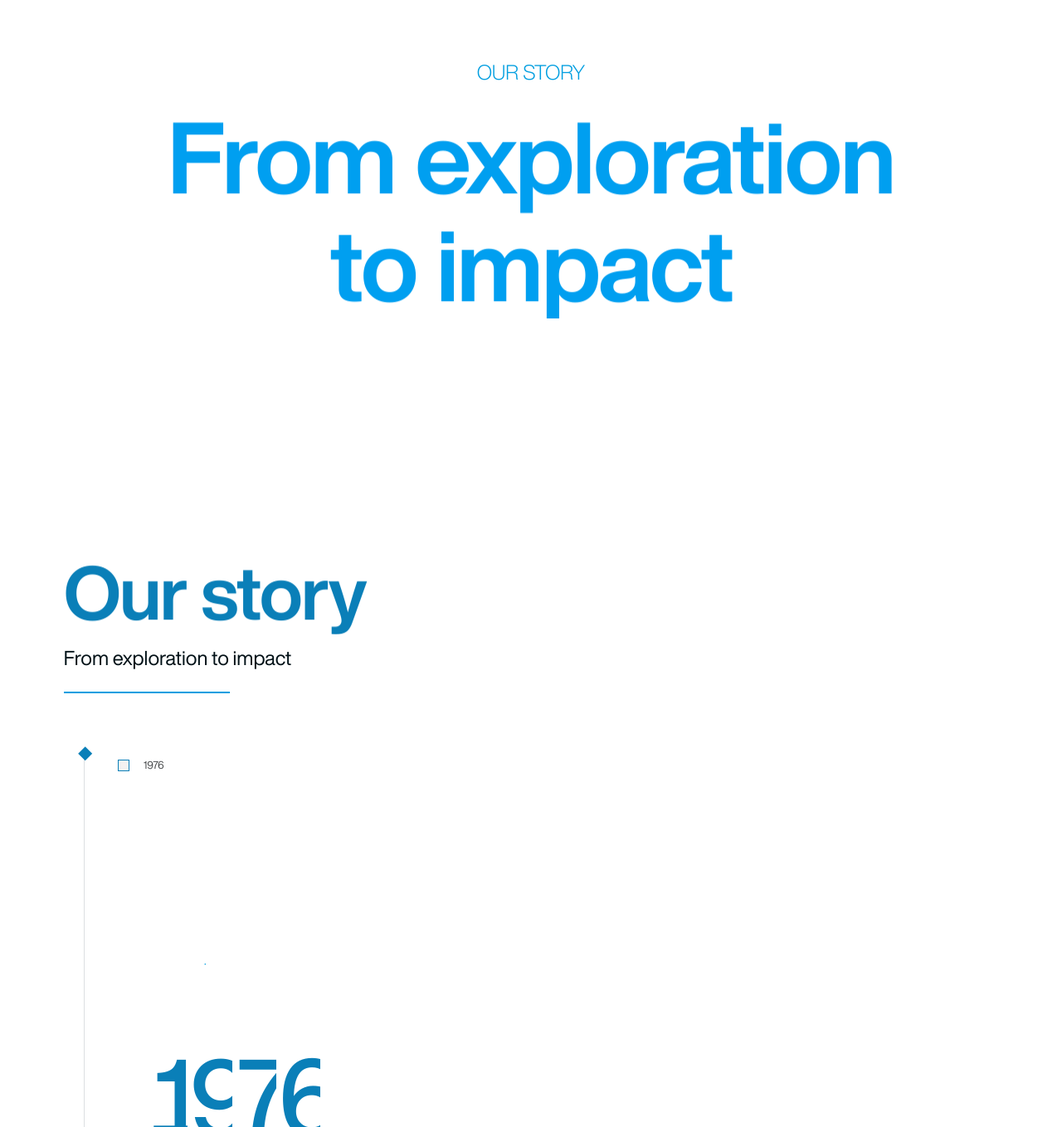
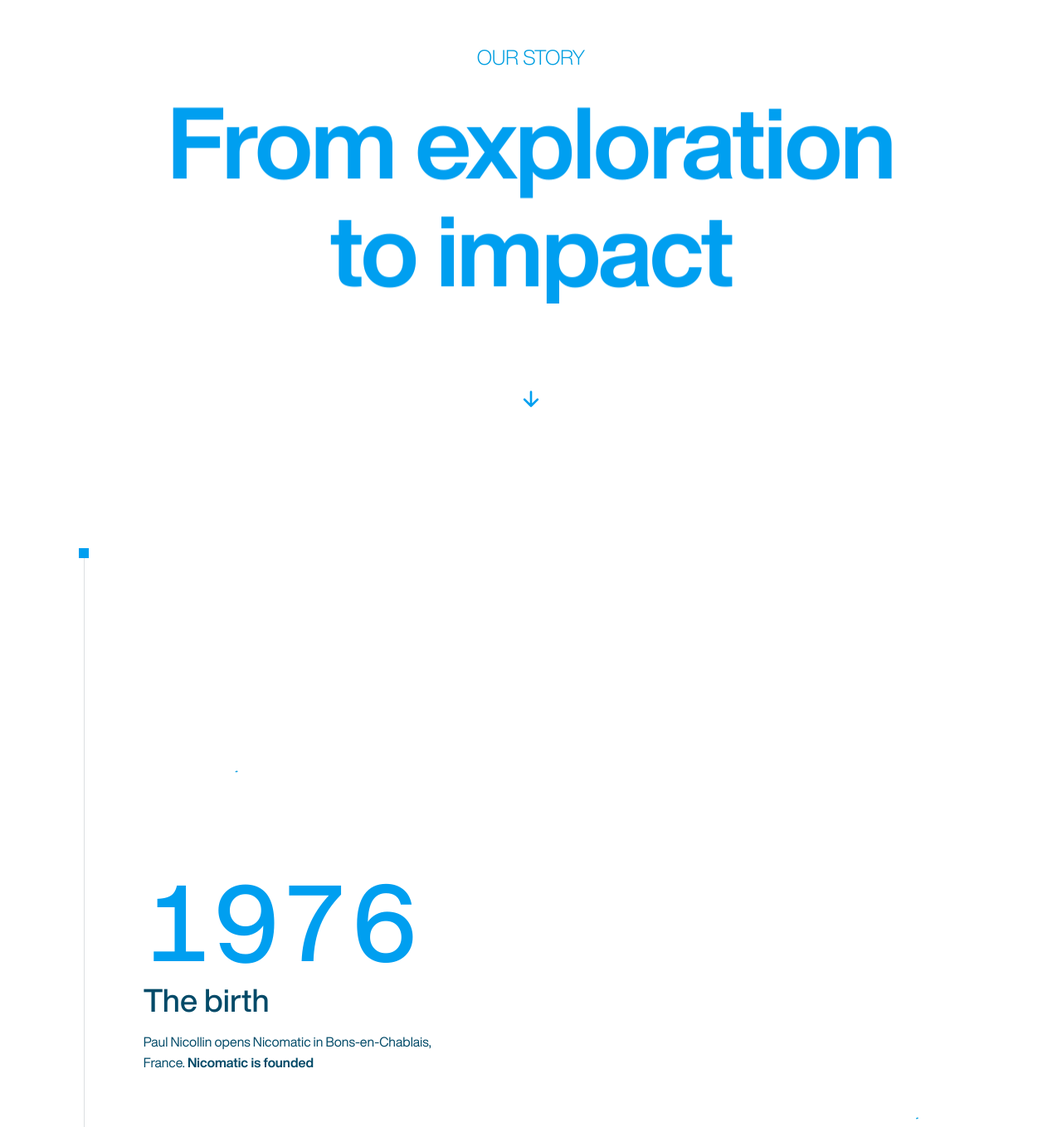
Before and after one commit to Ndiooro/NSN, a Next.js app: page /en/about in a window 1280 px wide. Shown: the part 111-1470 px from the top of the page at 83% size. Built offline with nearby package versions, Linux system fonts and the light colour scheme.

Commit message:
Values section on aboutpage

```diff
--- a/messages/en.json
+++ b/messages/en.json
@@ -36,11 +36,11 @@
     "story": {
       "steps": {
         "1976": {
-          "title": "The spark",
+          "title": "The birth",
           "description": "Paul Nicollin opens Nicomatic in Bons-en-Chablais, France. <b>Nicomatic is founded</b>"
         },
         "2022": {
-          "title": "The first stones",
+          "title": "The spark",
           "description": "It all starts with a bold vision: bridging the gap between industry and innovation in Africa. In 2022, we lay our <b>first stones</b> in Senegal, exploring strategic partnerships with leading engineering schools such as <b>École Polytechnique de Dakar</b>. Far from a simple transfer of skills, we are building an ecosystem where <b>engineering and creativity</b> intertwine to shape the future of local industry."
         },
         "2024": {
--- a/messages/fr.json
+++ b/messages/fr.json
@@ -39,11 +39,11 @@
     "story": {
       "steps": {
         "1976": {
-          "title": "Le déclic",
+          "title": "La naissance",
           "description": "Paul Nicollin ouvre Nicomatic à Bons-en-Chablais, en France. <b>Nicomatic est fondé</b>"
         },
         "2022": {
-          "title": "Les premières pierres",
+          "title": "Le déclic",
           "description": "Tout commence avec une vision audacieuse : combler le fossé entre l’industrie et l’innovation en Afrique. En 2022, nous posons <b>nos premières pierres</b> au Sénégal, explorant des partenariats stratégiques avec les grandes écoles d’ingénieurs comme l’<b>École Polytechnique de Dakar</b>. Loin d’un simple transfert de compétences, nous bâtissons un écosystème où <b>ingénierie et créativité</b> s’entrelacent pour façonner l’avenir de l’industrie locale."
         },
         "2024": {
--- a/src/components/animations/DateRoller/DateRoller.css
+++ b/src/components/animations/DateRoller/DateRoller.css
@@ -8,11 +8,12 @@
 
 .date-roller__visual {
   display: inline-flex;
+  column-gap: 0.03em;
 }
 
 .date-roller__window {
   display: block;
-  width: 0.66ch;
+  width: 0.62em;
   height: 1em;
   overflow: hidden;
 }
--- a/src/components/sections/about/AboutHero/AboutHero.css
+++ b/src/components/sections/about/AboutHero/AboutHero.css
@@ -7,12 +7,40 @@
   overflow: hidden;
   padding-top: calc(
     var(--header-offset, 72px) +
-      max(clamp(24px, 6vw, 96px), env(safe-area-inset-top))
+      max(clamp(8px, 2vw, 32px), env(safe-area-inset-top))
   );
-  padding-right: max(clamp(24px, 6vw, 96px), env(safe-area-inset-right));
-  padding-bottom: max(clamp(24px, 6vw, 96px), env(safe-area-inset-bottom));
-  padding-left: max(clamp(24px, 6vw, 96px), env(safe-area-inset-left));
+  padding-right: max(clamp(8px, 2vw, 32px), env(safe-area-inset-right));
+  padding-bottom: max(clamp(8px, 2vw, 32px), env(safe-area-inset-bottom));
+  padding-left: max(clamp(8px, 2vw, 32px), env(safe-area-inset-left));
   background-color: var(--hero-bg1);
+}
+
+.about-hero__scroll-hint {
+  position: absolute;
+  z-index: 15;
+  bottom: max(clamp(0.75rem, 1.5vw, 1.5rem), env(safe-area-inset-bottom));
+  left: 50%;
+  color: #009ff0;
+  font-size: 1.75rem;
+  transform: translateX(-50%);
+  animation: about-hero-scroll-hint 1.8s ease-in-out infinite;
+}
+
+@keyframes about-hero-scroll-hint {
+  0%,
+  100% {
+    translate: 0 0;
+  }
+
+  50% {
+    translate: 0 0.4rem;
+  }
+}
+
+@media (prefers-reduced-motion: reduce) {
+  .about-hero__scroll-hint {
+    animation: none;
+  }
 }
 
 .about-hero__content {
@@ -22,6 +50,7 @@
   max-width: 70rem;
   margin-inline: auto;
   text-align: center;
+  padding-bottom: max(clamp(18px, 3vw, 36px), env(safe-area-inset-bottom));
 }
 
 .about-hero__veil {
--- a/src/components/sections/about/AboutHero/AboutHero.tsx
+++ b/src/components/sections/about/AboutHero/AboutHero.tsx
@@ -1,6 +1,6 @@
 import { getTranslations } from 'next-intl/server';
+import Script from 'next/script';
 import { AuroraBackground } from '@/components/animations/AuroraBackground/AuroraBackground';
-import { DrawRule } from '@/components/animations/DrawRule/DrawRule';
 import { FadeIn } from '@/components/animations/FadeIn/FadeIn';
 import { ParticleTitle } from '@/components/animations/ParticleTitle/ParticleTitle';
 import './AboutHero.css';
@@ -10,6 +10,11 @@ export async function AboutHero() {
 
   return (
     <section className="about-hero">
+      <Script
+        src="https://unpkg.com/ionicons@7.1.0/dist/ionicons/ionicons.esm.js"
+        type="module"
+        strategy="afterInteractive"
+      />
       <AuroraBackground />
       <div className="about-hero__content">
         <div className="about-hero__veil" aria-hidden="true" />
@@ -22,8 +27,12 @@ export async function AboutHero() {
           {t('eyebrow')}
         </FadeIn>
         <ParticleTitle text={t('title')} />
-
       </div>
+      <ion-icon
+        className="about-hero__scroll-hint"
+        name="arrow-down-outline"
+        aria-hidden="true"
+      />
     </section>
   );
 }
--- a/src/components/sections/about/Storytelling/ScrollTimeline.tsx
+++ b/src/components/sections/about/Storytelling/ScrollTimeline.tsx
@@ -1,16 +1,9 @@
 "use client";
 
 import { useEffect, useRef, type ReactNode } from "react";
-import { smoothstep } from "@/lib/smoothstep";
 
 interface ScrollTimelineProps {
   children: ReactNode;
-}
-
-interface AnchorMeasure {
-  anchor: HTMLElement;
-  offset: number;
-  placeholder: HTMLElement;
 }
 
 interface DrawMeasure {
@@ -44,18 +37,6 @@ export function ScrollTimeline({ children }: ScrollTimelineProps) {
 
     container.dataset.jsActive = "true";
 
-    const anchors = Array.from(
-      container.querySelectorAll<HTMLElement>("[data-anchor]"),
-    );
-    const anchorMeasures: AnchorMeasure[] = [];
-    anchors.forEach((anchor) => {
-      const placeholder = container.querySelector<HTMLElement>(
-        `[data-placeholder="${anchor.dataset.anchor}"]`,
-      );
-      if (placeholder) {
-        anchorMeasures.push({ anchor, offset: 0, placeholder });
-      }
-    });
     const drawMeasures: DrawMeasure[] = Array.from(
       container.querySelectorAll<HTMLElement>("[data-draw]"),
     ).map((element) => ({ element, height: 0, offset: 0, progress: 0 }));
@@ -64,16 +45,10 @@ export function ScrollTimeline({ children }: ScrollTimelineProps) {
     let runnerY = 0;
     let frameId: number | null = null;
     let isNearViewport = false;
-    let dockedIndex: number | null = null;
 
     const measure = () => {
       const containerRect = container.getBoundingClientRect();
       containerHeight = containerRect.height;
-      anchorMeasures.forEach((item) => {
-        const anchorRect = item.anchor.getBoundingClientRect();
-        item.offset =
-          anchorRect.top - containerRect.top + anchorRect.height * 0.5;
-      });
       drawMeasures.forEach((item) => {
         const rect = item.element.getBoundingClientRect();
         item.offset = rect.top - containerRect.top;
@@ -93,52 +68,16 @@ export function ScrollTimeline({ children }: ScrollTimelineProps) {
 
     const update = () => {
       frameId = null;
-      if (!isNearViewport || anchorMeasures.length === 0) return;
+      if (!isNearViewport) return;
 
       const containerTop = container.getBoundingClientRect().top;
       const viewportHeight = window.innerHeight;
-      const follow = viewportHeight * 0.5 - containerTop;
-      let closestIndex = 0;
-
-      for (let index = 1; index < anchorMeasures.length; index += 1) {
-        if (
-          Math.abs(follow - anchorMeasures[index].offset) <
-          Math.abs(follow - anchorMeasures[closestIndex].offset)
-        ) {
-          closestIndex = index;
-        }
-      }
-
-      const closestAnchor = anchorMeasures[closestIndex].offset;
-      const distance = Math.abs(follow - closestAnchor);
-      const dockingRadius = viewportHeight * 0.2;
-      const blend = smoothstep(0, 1, Math.min(distance / dockingRadius, 1));
       const targetY = clamp(
-        closestAnchor + (follow - closestAnchor) * blend,
+        viewportHeight * 0.5 - containerTop,
         0,
         containerHeight,
       );
       runnerY += (targetY - runnerY) * 0.18;
-
-      const shouldDock = distance < dockingRadius * 0.35;
-      if (shouldDock && dockedIndex !== closestIndex) {
-        dockedIndex = closestIndex;
-        runner.dataset.docked = "true";
-        runner.dataset.halo = "true";
-        anchorMeasures.forEach((item, index) => {
-          item.placeholder.toggleAttribute(
-            "data-filled",
-            index === dockedIndex,
-          );
-        });
-      } else if (!shouldDock && dockedIndex !== null) {
-        dockedIndex = null;
-        delete runner.dataset.docked;
-        delete runner.dataset.halo;
-        anchorMeasures.forEach((item) => {
-          item.placeholder.removeAttribute("data-filled");
-        });
-      }
 
       runner.style.setProperty("--runner-y", `${runnerY}px`);
       railProgress.style.transform = `scaleY(${clamp(
@@ -150,13 +89,13 @@ export function ScrollTimeline({ children }: ScrollTimelineProps) {
       let settling = Math.abs(targetY - runnerY) >= 0.1;
       drawMeasures.forEach((item) => {
         const top = containerTop + item.offset;
-        const denominator = viewportHeight * 0.4 + item.height * 0.5;
+        const denominator = viewportHeight * 0.6 + item.height * 0.5;
         const target = clamp(
-          (viewportHeight * 0.85 - top) / Math.max(denominator, 1),
+          (viewportHeight - top) / Math.max(denominator, 1),
           0,
           1,
         );
-        item.progress += (target - item.progress) * 0.18;
+        item.progress += (target - item.progress) * 0.08;
         item.element.style.setProperty("--p", `${item.progress}`);
         if (Math.abs(target - item.progress) >= 0.001) settling = true;
       });
@@ -233,9 +172,11 @@ export function ScrollTimeline({ children }: ScrollTimelineProps) {
       <div className="story-timeline__rail" aria-hidden="true">
         <span className="story-timeline__rail-progress" data-rail-progress />
       </div>
-      <div className="story-timeline__runner" data-runner aria-hidden="true">
-        <span className="story-timeline__halo" />
-      </div>
+      <div
+        className="story-timeline__runner"
+        data-runner
+        aria-hidden="true"
+      ></div>
       {children}
     </div>
   );
--- a/src/components/sections/about/Storytelling/Storytelling.css
+++ b/src/components/sections/about/Storytelling/Storytelling.css
@@ -1,6 +1,6 @@
 .storytelling {
   padding: clamp(4rem, 12vw, 10rem) clamp(24px, 6vw, 96px);
-  background-color: 009FF0;
+  background-color: #ffffff;
 }
 
 .storytelling__inner {
@@ -52,7 +52,7 @@
   position: absolute;
   inset: 0 auto 0 0;
   width: 1.5px;
-  background-color: var(--brand-strong);
+  background-color: #009ff0;
   transform: scaleY(1);
   transform-origin: top;
 }
@@ -65,42 +65,9 @@
   display: none;
   width: 12px;
   height: 12px;
-  background-color: var(--brand-strong);
+  background-color: #009ff0;
   transform: translate3d(-50%, var(--runner-y, 0px), 0);
-  rotate: 45deg;
-  scale: 1;
-  transition:
-    rotate 180ms ease,
-    scale 180ms ease;
   pointer-events: none;
-}
-
-.story-timeline__runner[data-docked="true"] {
-  rotate: 0deg;
-  scale: 1.15;
-}
-
-.story-timeline__halo {
-  position: absolute;
-  inset: 0;
-  border: 1px solid var(--brand-strong);
-  opacity: 0;
-}
-
-.story-timeline__runner[data-halo="true"] .story-timeline__halo {
-  animation: story-timeline-halo 700ms ease-out;
-}
-
-@keyframes story-timeline-halo {
-  from {
-    opacity: 0.5;
-    transform: scale(1);
-  }
-
-  to {
-    opacity: 0;
-    transform: scale(2.4);
-  }
 }
 
 .story-timeline[data-js-active="true"] .story-timeline__rail-progress {
@@ -115,55 +82,20 @@
   display: grid;
   min-height: 85svh;
   grid-template-columns: 48px minmax(0, 1fr);
-  grid-template-rows: auto minmax(0, 1fr);
-}
-
-.story-step__anchor-row {
-  display: grid;
-  grid-column: 1 / -1;
-  grid-template-columns: 48px minmax(0, 1fr);
   align-items: center;
-  min-height: 20px;
-}
-
-.story-step__marker-slot {
-  width: 14px;
-  height: 14px;
-  justify-self: center;
-  border: 1.5px solid var(--brand-strong);
-  background-color: var(--brand-strong);
-}
-
-.story-step__marker-slot[data-filled] {
-  background-color: var(--brand-strong);
-}
-
-.story-timeline[data-js-active="true"] .story-step__marker-slot {
-  background-color: var(--surface-warm);
-}
-
-.story-timeline[data-js-active="true"] .story-step__marker-slot[data-filled] {
-  background-color: var(--brand-strong);
-}
-
-.story-step__anchor {
-  color: var(--muted);
-  font-size: 0.8rem;
-  line-height: 1.2;
 }
 
 .story-step__content {
   display: flex;
   grid-column: 2;
-  grid-row: 2;
   flex-direction: column;
   align-self: center;
 }
 
 .story-step__illustration {
   display: block;
-  width: clamp(140px, 22vw, 260px);
-  max-height: 36svh;
+  width: clamp(210px, 35vw, 390px);
+  max-height: 44svh;
   margin-bottom: clamp(1.5rem, 4vw, 3rem);
   overflow: visible;
 }
@@ -179,7 +111,7 @@
 
 .story-step__date {
   display: block;
-  color: var(--brand-strong);
+  color: #009ff0;
   font-size: clamp(3.5rem, 11vw, 8rem);
   font-weight: 500;
   line-height: 1;
@@ -195,7 +127,7 @@
 .story-step__title {
   display: block;
   margin-top: 0.55rem;
-  color: var(--ink);
+  color: #024a68;
   font-size: clamp(1.5rem, 3vw, 2.5rem);
   font-weight: 500;
   line-height: 1.15;
@@ -214,14 +146,14 @@
 .story-step__copy {
   max-width: 38ch;
   margin: 1rem 0 0;
-  color: var(--muted);
+  color: #024a68;
   font-size: clamp(1rem, 1.15vw, 1.0625rem);
   line-height: 1.6;
   text-wrap: pretty;
 }
 
 .story-step__copy strong {
-  color: var(--ink);
+  color: #024a68;
   font-weight: 600;
 }
 
@@ -256,10 +188,6 @@
     grid-template-columns: 24px minmax(0, 1fr);
   }
 
-  .story-step__anchor-row {
-    grid-template-columns: 24px minmax(0, 1fr);
-  }
-
   .story-step__content,
   .story-step[data-align="right"] .story-step__content {
     align-items: flex-start;
@@ -267,8 +195,8 @@
   }
 
   .story-step__illustration {
-    width: min(60%, 260px);
-    max-height: 32svh;
+    width: min(85%, 320px);
+    max-height: 38svh;
   }
 
   .story-step__copy-reveal {
@@ -290,10 +218,6 @@
     display: none !important;
   }
 
-  .story-step__marker-slot {
-    background-color: var(--brand-strong) !important;
-  }
-
   .story-step__illustration path {
     stroke-dashoffset: 0 !important;
   }
--- a/src/components/sections/about/Storytelling/Storytelling.tsx
+++ b/src/components/sections/about/Storytelling/Storytelling.tsx
@@ -1,8 +1,5 @@
 import { getTranslations } from "next-intl/server";
-import { BlurLines } from "@/components/animations/BlurLines/BlurLines";
 import { DateRoller } from "@/components/animations/DateRoller/DateRoller";
-import { DrawRule } from "@/components/animations/DrawRule/DrawRule";
-import { FadeIn } from "@/components/animations/FadeIn/FadeIn";
 import { InView } from "@/components/animations/InView/InView";
 import { ScrollTimeline } from "./ScrollTimeline";
 import { storytellingSteps } from "./steps";
@@ -10,7 +7,6 @@ import "./Storytelling.css";
 
 export async function Storytelling() {
   const t = await getTranslations("About.story");
-  const heroT = await getTranslations("About.hero");
 
   return (
     <section className="storytelling">
@@ -23,15 +19,6 @@ export async function Storytelling() {
         `}</style>
       </noscript>
       <div className="storytelling__inner">
-        <header className="storytelling__header">
-          <h2 className="storytelling__headline">
-            <BlurLines lines={[heroT("eyebrow")]} />
-          </h2>
-          <FadeIn as="p" className="storytelling__subtitle">
-            {heroT("title")}
-          </FadeIn>
-          <DrawRule align="left" className="storytelling__rule" />
-        </header>
         <ScrollTimeline>
           {storytellingSteps.map((step) => {
             const Illustration = step.svg;
@@ -44,21 +31,6 @@ export async function Storytelling() {
                 data-align={step.align}
                 key={step.id}
               >
-                <div className="story-step__anchor-row">
-                  <span
-                    className="story-step__marker-slot"
-                    data-placeholder={step.id}
-                    aria-hidden="true"
-                  />
-                  <span
-                    className="story-step__anchor"
-                    data-anchor={step.id}
-                    aria-hidden="true"
-                  >
-                    {step.year}
-                  </span>
-                </div>
-
                 <div className="story-step__content">
                   <Illustration
                     className="story-step__illustration"
--- a/src/components/sections/about/Values/Values.css
+++ b/src/components/sections/about/Values/Values.css
@@ -1,6 +1,6 @@
 .values {
   padding: clamp(4rem, 10vw, 8.75rem) clamp(24px, 6vw, 96px);
-  background-color: var(--surface-warm);
+  background-color: 000000;
 }
 
 .values__inner {
--- /dev/null
+++ b/src/types/ionicons.d.ts
@@ -0,0 +1,9 @@
+import type { HTMLAttributes } from 'react';
+
+declare module 'react' {
+  namespace JSX {
+    interface IntrinsicElements {
+      'ion-icon': HTMLAttributes<HTMLElement> & { name: string };
+    }
+  }
+}
```
Also changed, not shown: src/lib/smoothstep.ts (deleted, +0 -11 lines), 1 other file (tests, documents, lock files or other folders).
